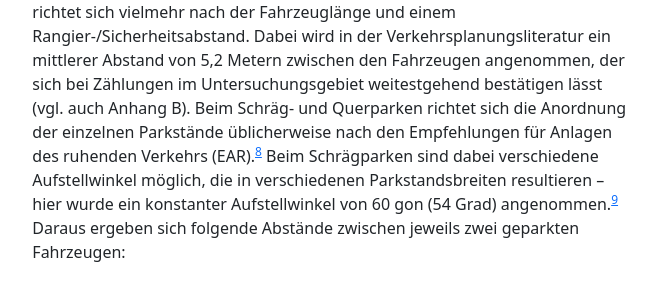
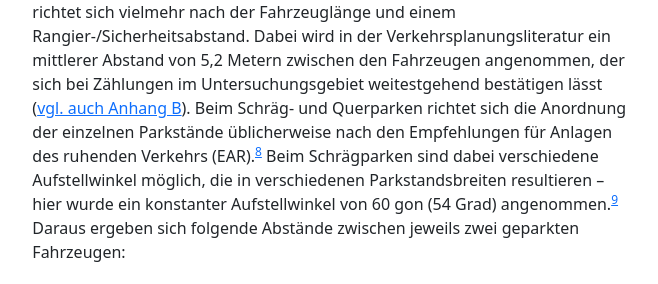
Before and after one commit to osmberlin/strassenraumkarte-neukoelln, a Jekyll site: the page built from parkraumkarte/report.md, in a window 1280 px wide and 900 px high, scrolled down 7661 px. Shown: the part 307-591 px from the top of the window, without its empty margins (193-851 px from the left). Built offline with Jekyll 4.4.1, drawn with Linux system fonts in a browser that asks for light colours; some of the changed lines change nothing that is shown; some of the changed text lies outside the part shown.

Commit message:
Report: Link Anhang B

```diff
--- a/parkraumkarte/report.md
+++ b/parkraumkarte/report.md
@@ -188,7 +188,7 @@ Die eigentliche Datenverarbeitung fand weitestgehend automatisiert über Python-
 
 Für 5,5 Prozent aller Parkstände im Straßenbereich des Untersuchungsgebiets lagen bereits in den OSM-Daten Kapazitätsangaben vor, insbesondere bei markierten Parkständen und Parkbuchten. Die fehlenden Werte mussten aus der Länge der Parkstreifensegmente abgeleitet werden.
 
-Beim Parallelparken sind einzelne Stellplätze meist nicht markiert; die Anzahl der Fahrzeuge, die entlang eines Streckenabschnitts geparkt werden können, richtet sich vielmehr nach der Fahrzeuglänge und einem Rangier-/Sicherheitsabstand. Dabei wird in der Verkehrsplanungsliteratur ein mittlerer Abstand von 5,2 Metern zwischen den Fahrzeugen angenommen, der sich bei Zählungen im Untersuchungsgebiet weitestgehend bestätigen lässt (vgl. auch Anhang B). Beim Schräg- und Querparken richtet sich die Anordnung der einzelnen Parkstände üblicherweise nach den Empfehlungen für Anlagen des ruhenden Verkehrs (EAR).[^9] Beim Schrägparken sind dabei verschiedene Aufstellwinkel möglich, die in verschiedenen Parkstandsbreiten resultieren -- hier wurde ein konstanter Aufstellwinkel von 60 gon (54 Grad) angenommen.[^10] Daraus ergeben sich folgende Abstände zwischen jeweils zwei geparkten Fahrzeugen:
+Beim Parallelparken sind einzelne Stellplätze meist nicht markiert; die Anzahl der Fahrzeuge, die entlang eines Streckenabschnitts geparkt werden können, richtet sich vielmehr nach der Fahrzeuglänge und einem Rangier-/Sicherheitsabstand. Dabei wird in der Verkehrsplanungsliteratur ein mittlerer Abstand von 5,2 Metern zwischen den Fahrzeugen angenommen, der sich bei Zählungen im Untersuchungsgebiet weitestgehend bestätigen lässt ([vgl. auch Anhang B](#anhang-b-vergleich-interpolierter-und-gezählter-stellplätze-straßenparken)). Beim Schräg- und Querparken richtet sich die Anordnung der einzelnen Parkstände üblicherweise nach den Empfehlungen für Anlagen des ruhenden Verkehrs (EAR).[^9] Beim Schrägparken sind dabei verschiedene Aufstellwinkel möglich, die in verschiedenen Parkstandsbreiten resultieren -- hier wurde ein konstanter Aufstellwinkel von 60 gon (54 Grad) angenommen.[^10] Daraus ergeben sich folgende Abstände zwischen jeweils zwei geparkten Fahrzeugen:
 
 [^9]:	Forschungsgesellschaft für Straßen- und Verkehrswesen e.V. (FGSV) (Hrsg.): Empfehlungen für Anlagen des ruhenden Verkehrs EAR 05, Ausgabe 2005. Köln: FGSV-Verlag.
 [^10]: Dieser Wert entspricht dem Winkel, der bei den meisten Parkständen dieser Art aus Stichproben im Untersuchungsgebiet aus Orthophotos ermittelt werden konnte. Bei davon abweichenden Winkeln ist insgesamt nur eine marginale Abweichung in Bezug auf das Gesamtergebnis zu erwarten, daher wurde dieser Wert zur Vereinfachung der Berechnungen als konstant angenommen.
```
